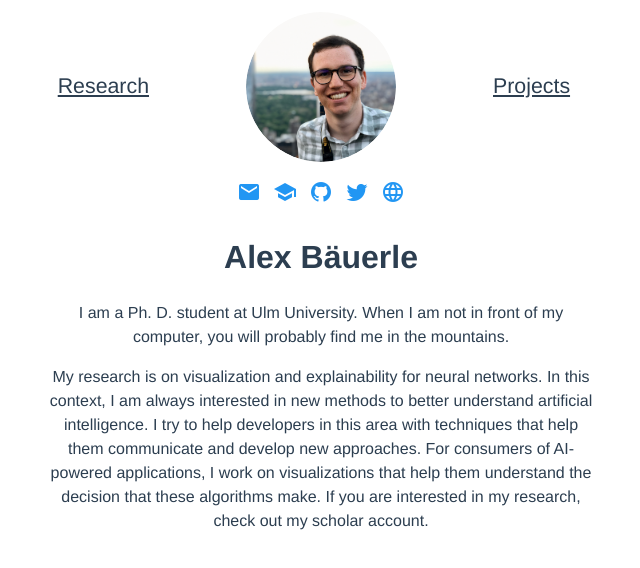
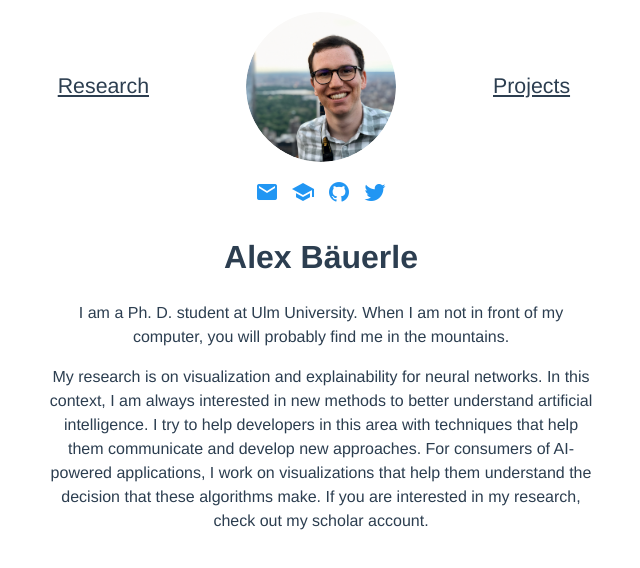
Before and after one commit to Sparkier/sparkier.github.io, a Vue app: page / in a window 1280 px wide. Shown: the top 568 px of the page, without its empty margins (319-959 px from the left). Built offline with nearby package versions, Linux system fonts and the light colour scheme.

Commit message:
Removed Uni Link
Removed the link to the university homeage as this is always broken and
I dont want to be wasting more time on Typo3.

```diff
--- a/src/components/ContactElements.vue
+++ b/src/components/ContactElements.vue
@@ -1,9 +1,13 @@
 <template>
-  <v-row justify='center'>
+  <v-row justify="center">
     <v-btn icon href="mailto:alex.baeuerle@uni-ulm.de">
       <v-icon color="blue">mdi-email</v-icon>
     </v-btn>
-    <v-btn icon href="https://scholar.google.com/citations?user=131euyAAAAAJ&hl=en&oi=ao" target="_blank">
+    <v-btn
+      icon
+      href="https://scholar.google.com/citations?user=131euyAAAAAJ&hl=en&oi=ao"
+      target="_blank"
+    >
       <v-icon color="blue">mdi-school</v-icon>
     </v-btn>
     <v-btn icon href="https://www.github.com/sparkier" target="_blank">
@@ -12,17 +16,13 @@
     <v-btn icon href="https://www.twitter.com/a13xba" target="_blank">
       <v-icon color="blue">mdi-twitter</v-icon>
     </v-btn>
-    <v-btn icon href="http://uni-ulm.de/?alex-baeuerle" target="_blank">
-      <v-icon color="blue">mdi-web</v-icon>
-    </v-btn>
   </v-row>
 </template>
 
 <script>
 export default {
-  name: 'ContactElements',
+  name: "ContactElements",
 
-  data: () => ({
-  }),
+  data: () => ({}),
 };
 </script>
```
